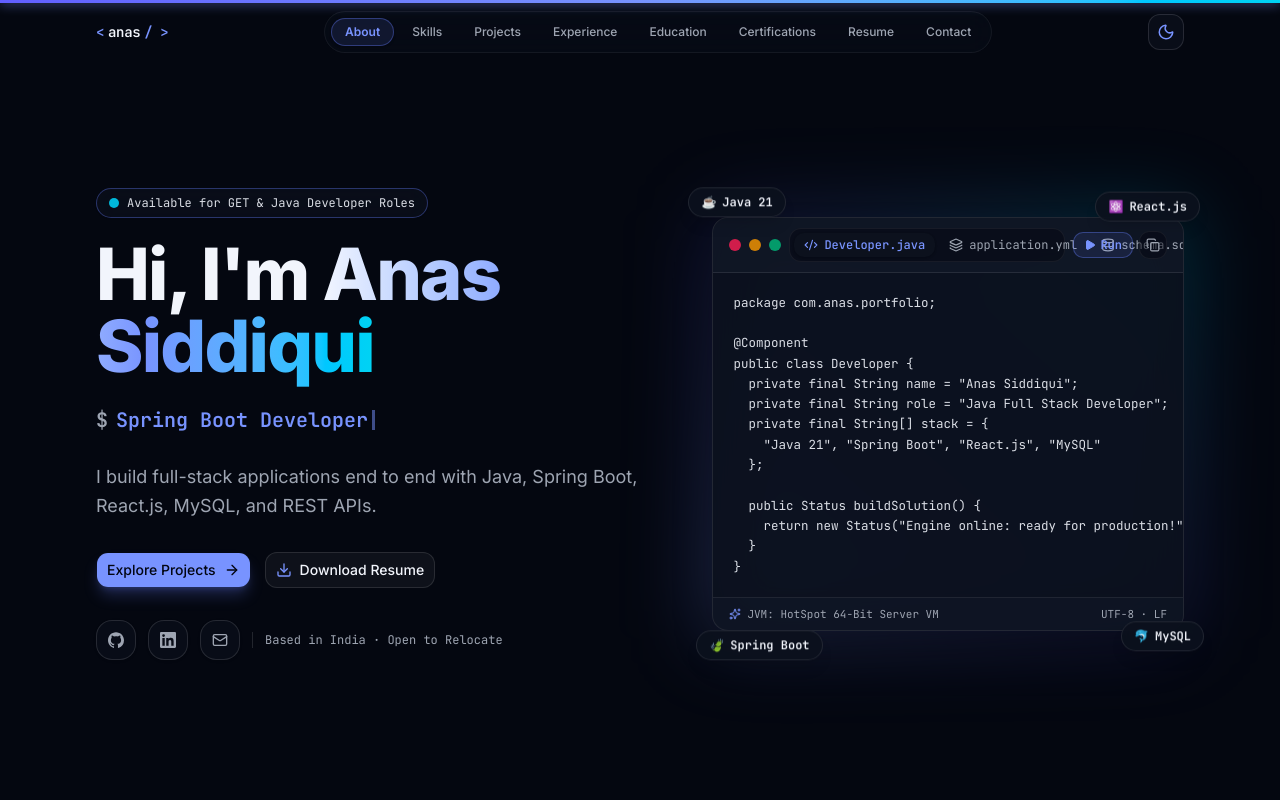
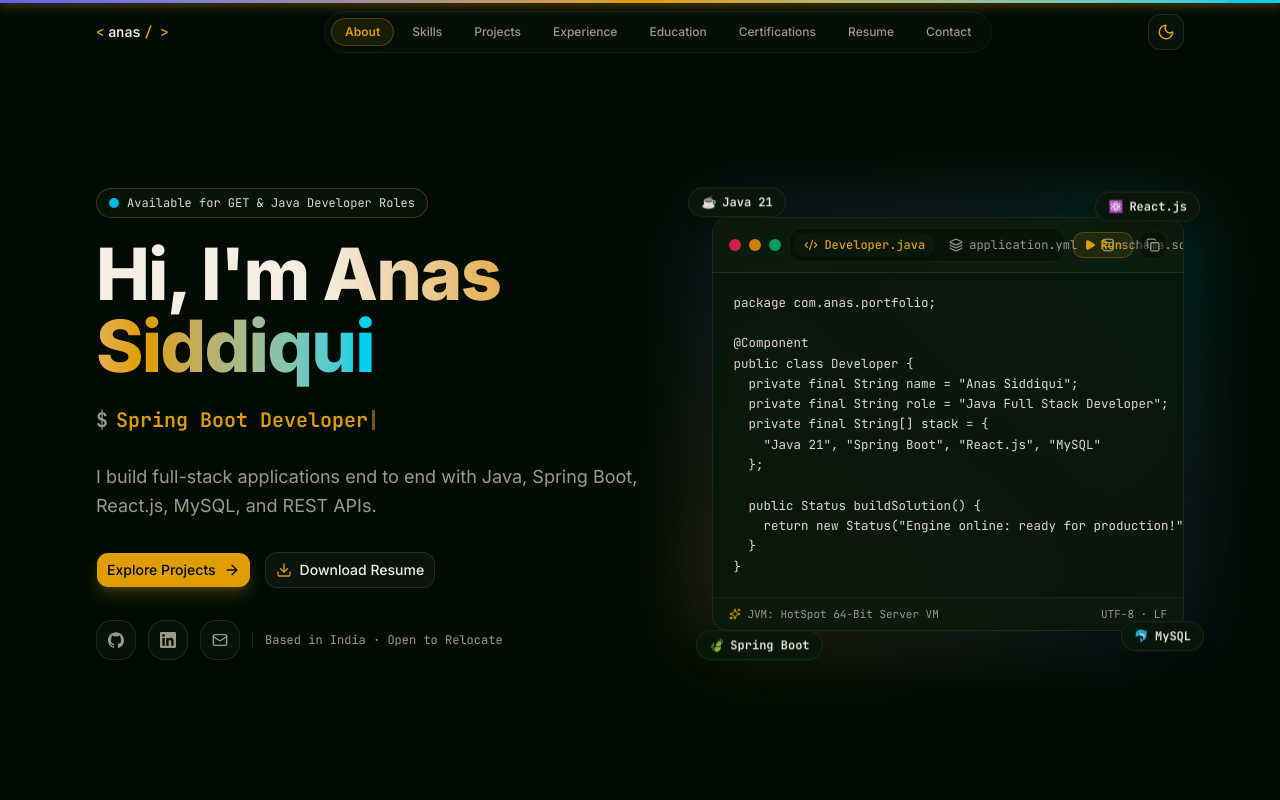
Before and after one commit to anas-byte-dev/Portfolio-Website, a Next.js app: page / in a window 1280 px wide. Shown: the top 800 px of the page. Built offline with nearby package versions, Linux system fonts and the light colour scheme.

Commit message:
new color theme

```diff
--- a/app/globals.css
+++ b/app/globals.css
@@ -35,70 +35,73 @@
 }
 
 :root {
+  /* Light mode — soft cream parchment with deep forest green primary & gold accent */
   color-scheme: light;
-  --background: oklch(0.985 0.006 265);
-  --foreground: oklch(0.15 0.035 265);
-  --card: oklch(1 0 0);
-  --card-foreground: oklch(0.15 0.035 265);
-  --popover: oklch(1 0 0);
-  --popover-foreground: oklch(0.15 0.035 265);
-  --primary: oklch(0.52 0.24 268);
-  --primary-foreground: oklch(0.99 0 0);
-  --secondary: oklch(0.94 0.012 265);
-  --secondary-foreground: oklch(0.18 0.035 265);
-  --muted: oklch(0.93 0.012 265);
-  --muted-foreground: oklch(0.42 0.035 265);
-  --accent: oklch(0.92 0.03 268);
-  --accent-foreground: oklch(0.25 0.05 268);
+  --background: oklch(0.975 0.012 88);
+  --foreground: oklch(0.18 0.04 145);
+  --card: oklch(0.995 0.006 90);
+  --card-foreground: oklch(0.18 0.04 145);
+  --popover: oklch(0.995 0.006 90);
+  --popover-foreground: oklch(0.18 0.04 145);
+  --primary: oklch(0.40 0.13 148);
+  --primary-foreground: oklch(0.98 0.01 88);
+  --secondary: oklch(0.92 0.018 90);
+  --secondary-foreground: oklch(0.22 0.04 145);
+  --muted: oklch(0.91 0.015 88);
+  --muted-foreground: oklch(0.46 0.03 145);
+  --accent: oklch(0.78 0.14 78);
+  --accent-foreground: oklch(0.18 0.06 60);
   --destructive: oklch(0.58 0.22 27);
-  --border: oklch(0.88 0.015 265);
-  --input: oklch(0.88 0.015 265);
-  --ring: oklch(0.52 0.24 268);
+  --border: oklch(0.86 0.022 90);
+  --input: oklch(0.86 0.022 90);
+  --ring: oklch(0.40 0.13 148);
   --radius: 0.75rem;
 }
 
 .dark {
+  /* Dark mode — deep forest green/near-black with warm gold highlights */
   color-scheme: dark;
-  --background: oklch(0.13 0.022 265);
-  --foreground: oklch(0.97 0.01 265);
-  --card: oklch(0.18 0.026 265);
-  --card-foreground: oklch(0.97 0.01 265);
-  --popover: oklch(0.18 0.026 265);
-  --popover-foreground: oklch(0.97 0.01 265);
-  --primary: oklch(0.72 0.22 272);
-  --primary-foreground: oklch(0.12 0.03 265);
-  --secondary: oklch(0.24 0.03 265);
-  --secondary-foreground: oklch(0.96 0.01 265);
-  --muted: oklch(0.22 0.025 265);
-  --muted-foreground: oklch(0.72 0.02 265);
-  --accent: oklch(0.28 0.05 272);
-  --accent-foreground: oklch(0.95 0.04 272);
-  --destructive: oklch(0.7 0.19 22);
-  --border: oklch(1 0 0 / 12%);
-  --input: oklch(1 0 0 / 15%);
-  --ring: oklch(0.72 0.22 272);
+  --background: oklch(0.14 0.028 148);
+  --foreground: oklch(0.95 0.018 82);
+  --card: oklch(0.19 0.034 148);
+  --card-foreground: oklch(0.95 0.018 82);
+  --popover: oklch(0.19 0.034 148);
+  --popover-foreground: oklch(0.95 0.018 82);
+  --primary: oklch(0.74 0.16 80);
+  --primary-foreground: oklch(0.13 0.03 148);
+  --secondary: oklch(0.24 0.038 148);
+  --secondary-foreground: oklch(0.94 0.014 82);
+  --muted: oklch(0.22 0.03 148);
+  --muted-foreground: oklch(0.68 0.03 90);
+  --accent: oklch(0.30 0.06 148);
+  --accent-foreground: oklch(0.88 0.14 78);
+  --destructive: oklch(0.68 0.19 22);
+  --border: oklch(1 0 0 / 10%);
+  --input: oklch(1 0 0 / 13%);
+  --ring: oklch(0.74 0.16 80);
 }
 
 .comfort {
+  /* Eye comfort mode — warm olive/sand base with muted gold accents */
   color-scheme: light;
-  --background: oklch(0.935 0.028 75);
-  --foreground: oklch(0.22 0.038 52);
-  --card: oklch(0.975 0.018 78);
-  --card-foreground: oklch(0.22 0.038 52);
-  --popover: oklch(0.975 0.018 78);
-  --popover-foreground: oklch(0.22 0.038 52);
-  --primary: oklch(0.56 0.17 50);
-  --primary-foreground: oklch(0.99 0.01 75);
-  --secondary: oklch(0.89 0.026 75);
-  --secondary-foreground: oklch(0.22 0.038 52);
-  --muted: oklch(0.88 0.02 75);
-  --muted-foreground: oklch(0.44 0.032 55);
-  --accent: oklch(0.87 0.04 55);
-  --accent-foreground: oklch(0.22 0.04 45);
+  --background: oklch(0.93 0.032 88);
+  --foreground: oklch(0.22 0.042 118);
+  --card: oklch(0.97 0.02 90);
+  --card-foreground: oklch(0.22 0.042 118);
+  --popover: oklch(0.97 0.02 90);
+  --popover-foreground: oklch(0.22 0.042 118);
+  --primary: oklch(0.46 0.11 145);
+  --primary-foreground: oklch(0.98 0.01 88);
+  --secondary: oklch(0.89 0.026 88);
+  --secondary-foreground: oklch(0.24 0.04 118);
+  --muted: oklch(0.88 0.022 88);
+  --muted-foreground: oklch(0.46 0.03 118);
+  --accent: oklch(0.82 0.12 78);
+  --accent-foreground: oklch(0.20 0.05 60);
   --destructive: oklch(0.58 0.22 27);
-  --border: oklch(0.80 0.032 72);
-  --input: oklch(0.80 0.032 72);
-  --ring: oklch(0.56 0.17 50);
+  --border: oklch(0.81 0.034 88);
+  --input: oklch(0.81 0.034 88);
+  --ring: oklch(0.46 0.11 145);
 }
 
 @layer base {
--- a/components/portfolio/ambient-background.tsx
+++ b/components/portfolio/ambient-background.tsx
@@ -60,7 +60,7 @@ export function AmbientBackground() {
           ease: 'easeInOut',
           delay: 2,
         }}
-        className="absolute top-1/2 right-0 sm:-right-16 h-[320px] w-[320px] sm:h-[500px] sm:w-[500px] rounded-full bg-indigo-500/16 blur-[80px] sm:blur-[120px] will-change-transform"
+        className="absolute top-1/2 right-0 sm:-right-16 h-[320px] w-[320px] sm:h-[500px] sm:w-[500px] rounded-full bg-amber-500/14 blur-[80px] sm:blur-[120px] will-change-transform"
       />
 
       <motion.div
@@ -76,7 +76,7 @@ export function AmbientBackground() {
           ease: 'easeInOut',
           delay: 4,
         }}
-        className="absolute -bottom-24 left-1/3 h-[280px] w-[280px] sm:h-[450px] sm:w-[450px] rounded-full bg-cyan-500/12 blur-[70px] sm:blur-[110px] will-change-transform"
+        className="absolute -bottom-24 left-1/3 h-[280px] w-[280px] sm:h-[450px] sm:w-[450px] rounded-full bg-emerald-700/12 blur-[70px] sm:blur-[110px] will-change-transform"
       />
 
       {/* Interactive Cursor Spotlight */}
```
